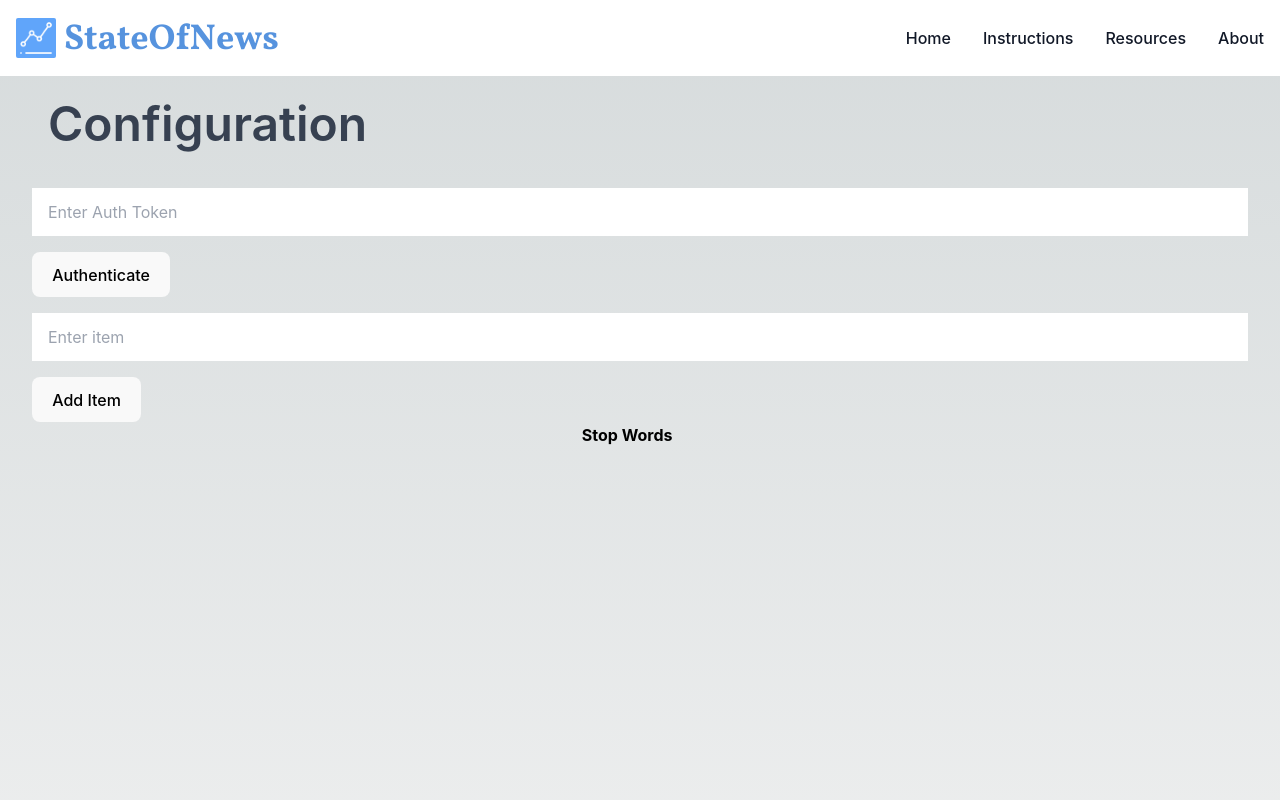
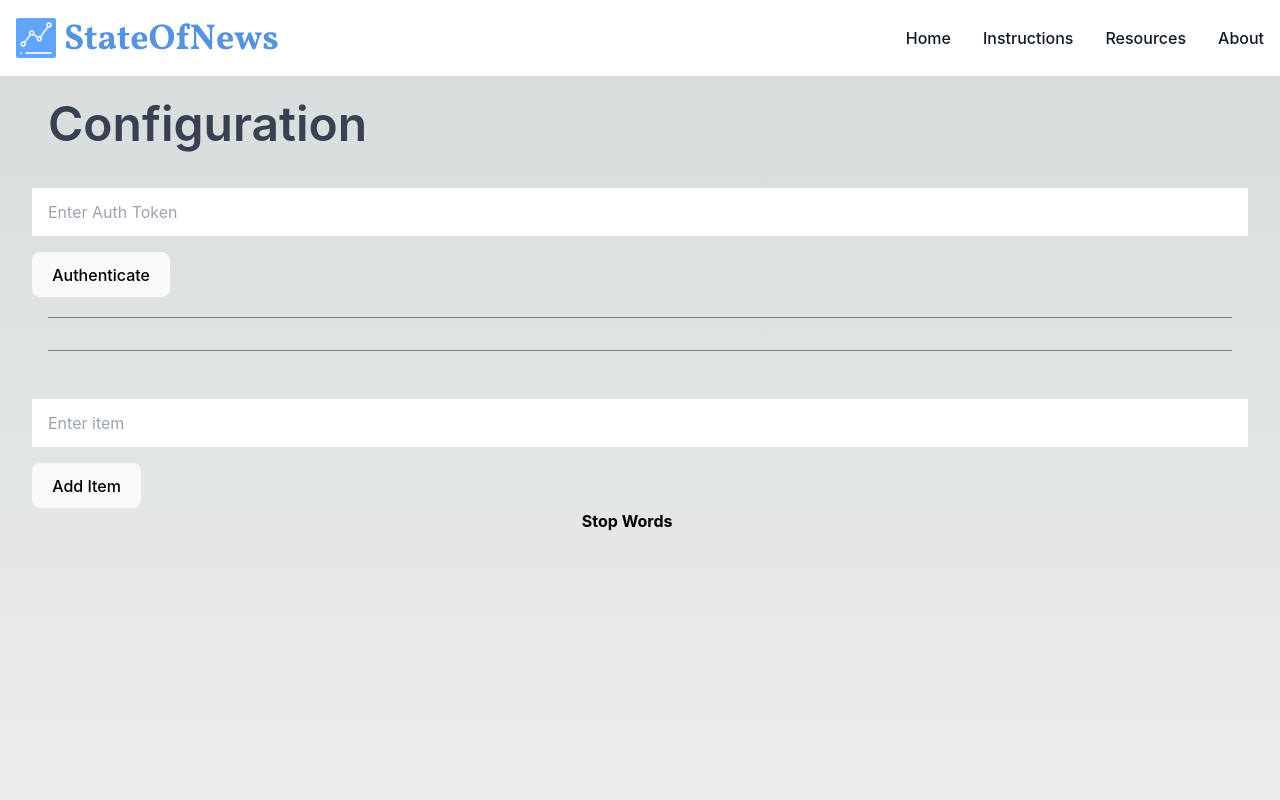
Before and after one commit to YazAtth/StateOfNewsAppFrontend, a React (Vite) app: page /configuration in a window 1280 px wide. Shown: the top 800 px of the page. Built offline with nearby package versions, Linux system fonts and the light colour scheme.

Commit message:
FEAT: Partially done a algorithm invoke button

```diff
--- a/src/pages/Configuration.module.css
+++ b/src/pages/Configuration.module.css
@@ -4,3 +4,11 @@
     margin: 1em 0;
     padding: 1em;
 }
+
+.divider {
+    height:1px;
+    border-width:0;
+    background-color:gray;
+
+    margin: 0.5em 1em 2em 1em;
+}
--- a/src/pages/Configuration.tsx
+++ b/src/pages/Configuration.tsx
@@ -8,15 +8,17 @@ import styles from "./Configuration.module.css"
 
 export function Configuration() {
 
-  const [stopWords, setStopWords] = useState<string[]>([])
-  const [newStopWords, setNewStopWords] = useState<string[]>([])
+  const [stopWords, setStopWords] = useState<string[]>([]);
+  const [newStopWords, setNewStopWords] = useState<string[]>([]);
   const [newItem, setNewItem] = useState("");
-  const [flashMessage, setFlashMessage] = useState("")
-  const [authToken, setAuthToken] = useState("")
+  const [flashMessage, setFlashMessage] = useState("");
+  const [authToken, setAuthToken] = useState("");
   const [buttonLabel, setButtonLabel] = useState({
     authenticateButton: "Authenticate",
     addItemButton: "Add Item"
-  })
+  });
+
+  const [lastUpdated, setLastUpdated]= useState("");
 
 
   // useEffect(() => {
@@ -48,26 +50,36 @@ export function Configuration() {
       authenticateButton: "Loading..."
     }))
 
-    const endpoint = `${import.meta.env.VITE_API_DOMAIN}/stop-words`
+    let endpoint = `${import.meta.env.VITE_API_DOMAIN}/stop-words`
     // const headers = {'authorizationToken': `${import.meta.env.VITE_API_AUTH_TOKEN}`}; // auth header with bearer token
     const headers = {'authorizationToken': `${authToken}`}; // auth header with bearer token
-    const response = await fetch(endpoint, {headers});
+    let response = await fetch(endpoint, {headers});
 
 
     if (response.status == 200) {
-      const responseBody = await response.json()
+      const responseBody = await response.json();
       setStopWords(responseBody)
-      setButtonLabel(prevState => ({
-        ...prevState,
-        authenticateButton: "Authenticate"
-      }))
     } else {
       setStopWords([])
-      setButtonLabel(prevState => ({
-        ...prevState,
-        authenticateButton: "Authenticate"
-      }))
     }
+
+
+    // Make request to see last algorithm run
+    endpoint = `${import.meta.env.VITE_API_DOMAIN}/last-algo-run`
+    response = await fetch(endpoint, {headers})
+
+    if (response.status == 200) {
+      const responseBody = await response.json();
+      setLastUpdated(responseBody)
+    }
+
+
+    // Reset label on authenticate button
+    setButtonLabel(prevState => ({
+      ...prevState,
+      authenticateButton: "Authenticate"
+    }))
+
 
   }
 
@@ -142,6 +154,9 @@ export function Configuration() {
               <h1 className={"font-semibold text-gray-700 text-5xl"}>Configuration</h1>
             </div>
 
+
+            {/* Authentication */}
+
             <input
               type="text"
               placeholder="Enter Auth Token"
@@ -151,6 +166,14 @@ export function Configuration() {
             />
 
             <button onClick={() => fetchData()}>{buttonLabel.authenticateButton}</button>
+
+            <hr className={`${styles.divider} mt-5`}/>
+
+
+
+            <hr className={`${styles.divider} mt-5`}/>
+
+            {/* Stop Words Editor */}
 
             <p>{flashMessage}</p>
             <input
```
